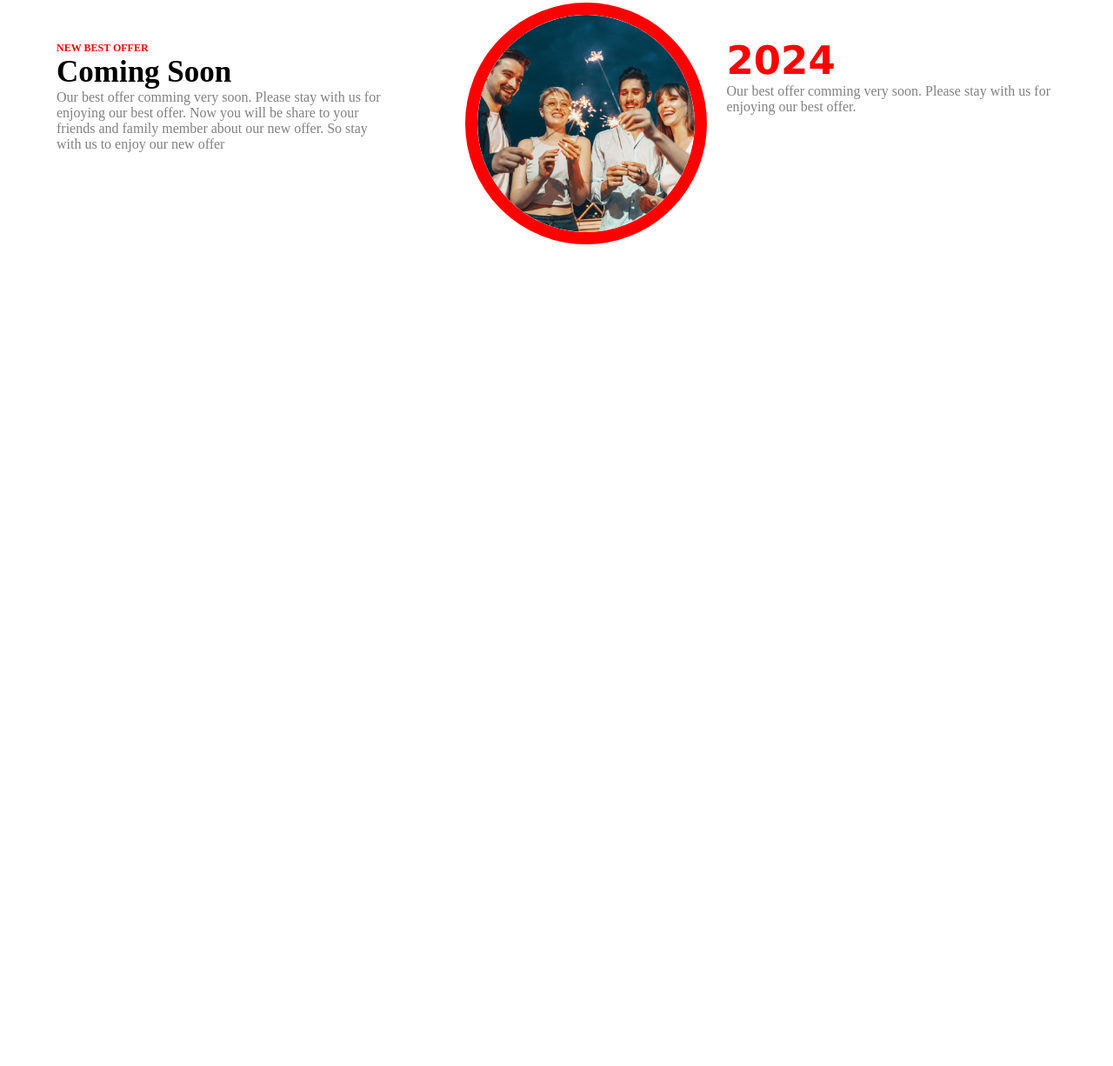
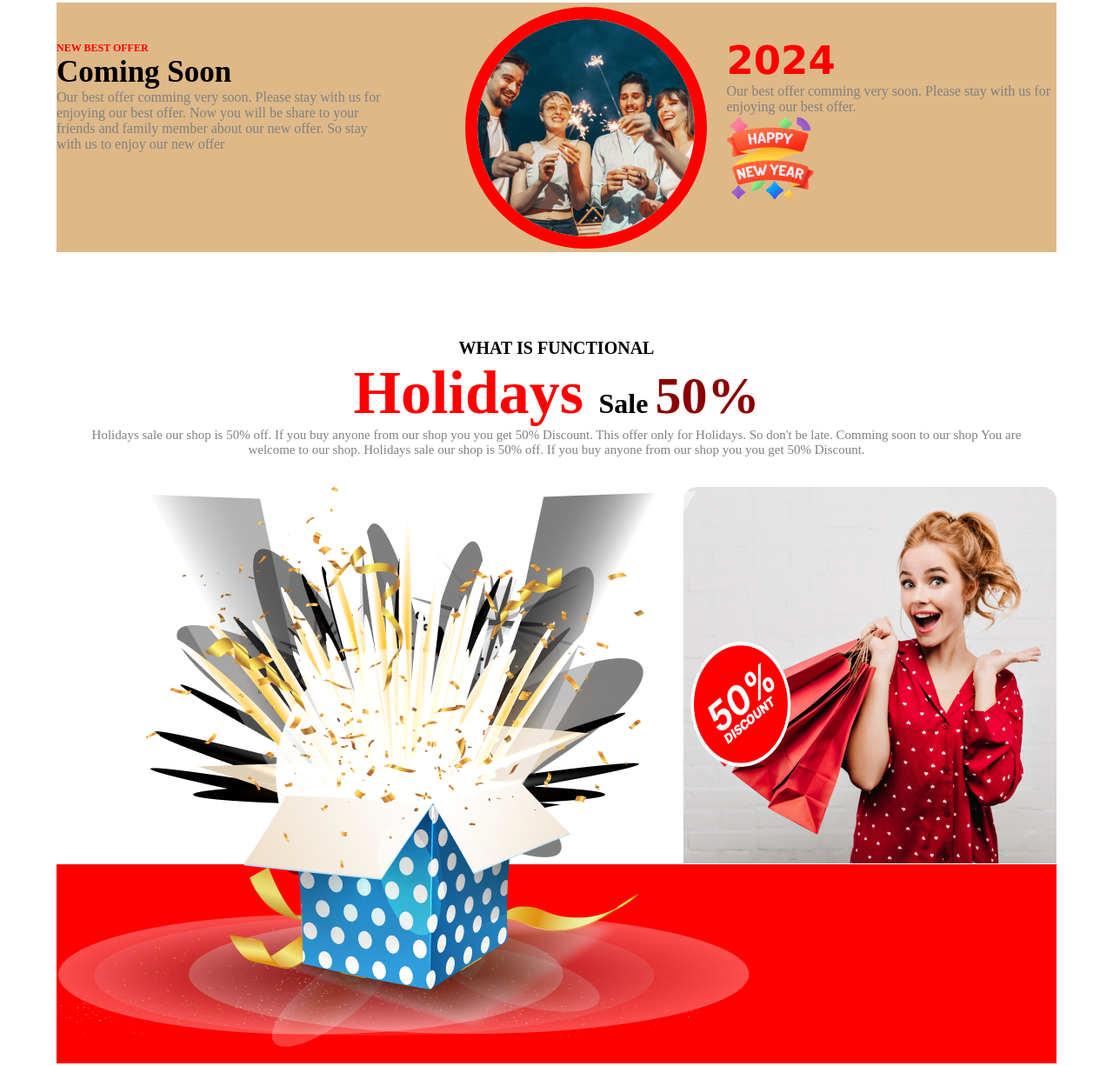
Before and after one commit to m-sarful/assignment-1, a plain HTML site: page index.html in a window 1280 px wide. Shown: the part 2975-4201 px from the top of the page at 87% size. Before the commit the page ends 3285 px from the top, so only its background shows below. Drawn offline with Linux system fonts and the light colour scheme.

Commit message:
added discount details

```diff
--- a/index.html
+++ b/index.html
@@ -62,9 +62,24 @@
                 <div class="box-offer">
                     <h1 id="year">2024</h1>
                     <p id="best-offer-describe">Our best offer comming very soon. Please stay with us for enjoying our best offer.</p>
+                     <img src="/resources/Group 96.png" alt="" width="100">
                 </div>
             </div>
         </section>
+            <!-- holidays section -->
+             <div class="holidays-section">
+            <div class="holidays-sale">
+                <h1 id="functional-heading">WHAT IS FUNCTIONAL</h1>
+                <h1><span id="holidays-heading">Holidays </span> Sale <span id="holidays-discount">50%</span></h1>
+                <p id="holidays-describe">Holidays sale our shop is 50% off. If you buy anyone from our shop you you get 50% Discount. This offer only for Holidays. So don't be late. Comming soon to our shop You are welcome to our shop. Holidays sale our shop is 50% off. If you buy anyone from our shop you you get 50% Discount.</p>
+            </div>
+        </div>
+            <div class="holidays-img-section">
+                <img src="/resources/Group 75.png" alt="" id="gift-image">
+                <img src="/resources/Group 44.png" alt="" id="discount-img">
+
+
+            </div>
      </main>
      <footer>
 
--- a/styles/index.css
+++ b/styles/index.css
@@ -129,6 +129,7 @@
     /* gap: 23px; */
     flex-wrap: wrap;
     margin-top: 65px;
+    background-color: burlywood;
 }
 
 #best-offer-heading{
@@ -149,6 +150,7 @@
    margin-left: 85px;
    border: 14px solid #F00;
     border-radius: 460px;
+    margin-top: 5px;
  }
  #year{
     padding-top: 40px;
@@ -156,3 +158,40 @@
     color: #F00;
     font-family: Verdana, Geneva, Tahoma, sans-serif;
  }
+.holidays-sale{
+    margin-top: 65px;
+    text-align: center;
+   padding: 34px;
+}
+#functional-heading{
+    font-size: 20px;
+}
+#holidays-heading{
+    color: #F00;
+    font-size: 70px;
+}
+#holidays-discount{
+    font-size: 60px;
+    color: darkred;
+}
+#holidays-describe{
+    font-size: 15px;
+    color: grey;
+}
+
+
+.holidays-img-section{
+    display: flex;
+    background-image: url("/resources/Rectangle\ 2.png"), url("/resources/Rectangle 1.png");
+    background-repeat: no-repeat;
+    background-position: bottom, top right;
+    width: 100%;
+}
+#discount-img{
+    float: left;
+    margin-left: -90px;
+    margin-top: 150px;
+    width: 160px;
+    height: 200px;
+
+}
```
